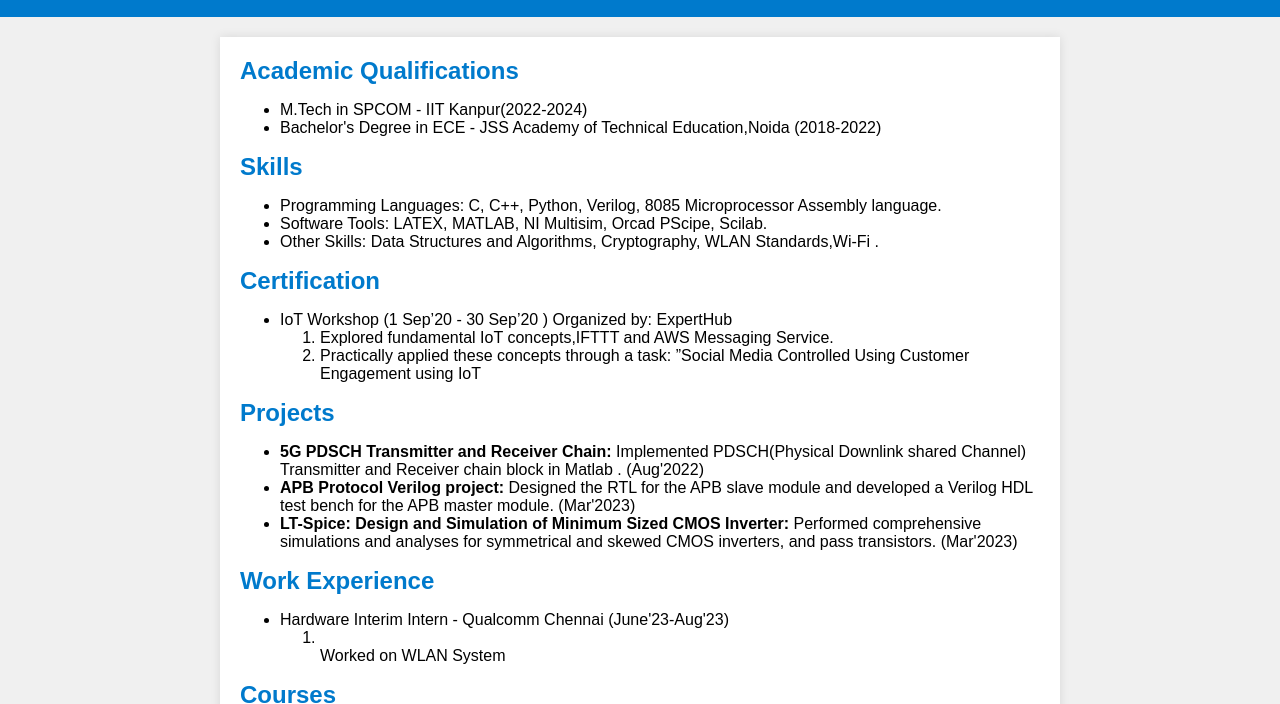
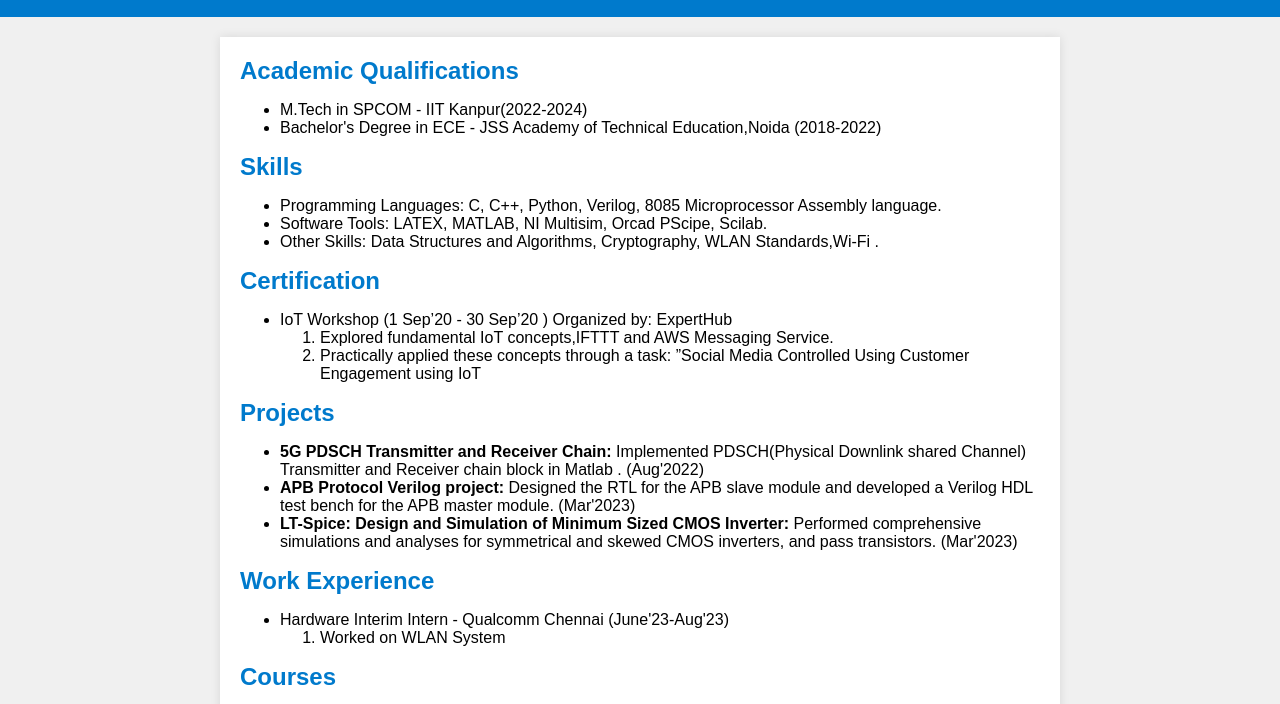
Before and after one commit to shreyanshuAg/Shreyanshu_CV, a plain HTML site: page index.htm in a window 1280 px wide. Shown: the part 84-788 px from the top of the page. Drawn offline with Linux system fonts and the light colour scheme.

Commit message:
Update index.htm

```diff
--- a/index.htm
+++ b/index.htm
@@ -67,7 +67,7 @@ Organized by: ExpertHub
             <h2>Work Experience</h2>
             <ul>
                 <li>Hardware Interim Intern - Qualcomm Chennai (June'23-Aug'23)</li>
-                <ol><li></li>Worked on WLAN System</li></ol>
+                <ol><li>Worked on WLAN System</li></ol>
                 <!-- Add more work experiences -->
             </ul>
         </section>
```
